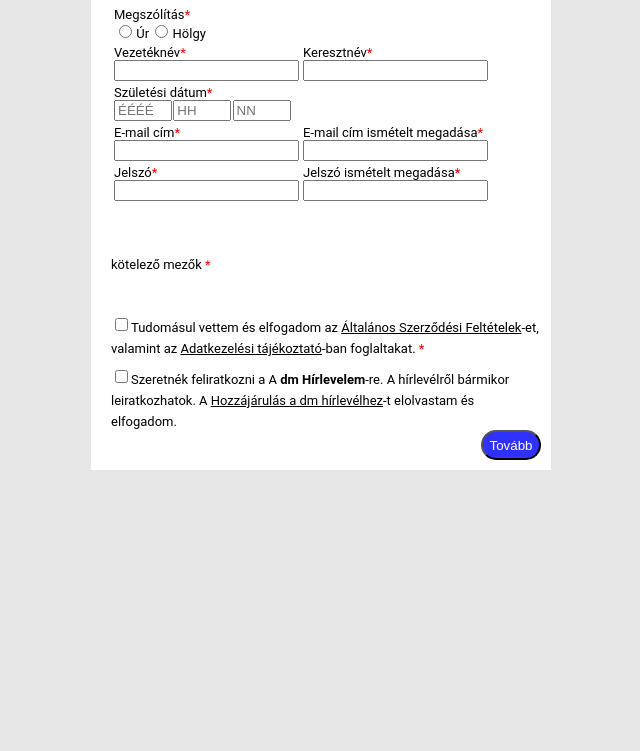
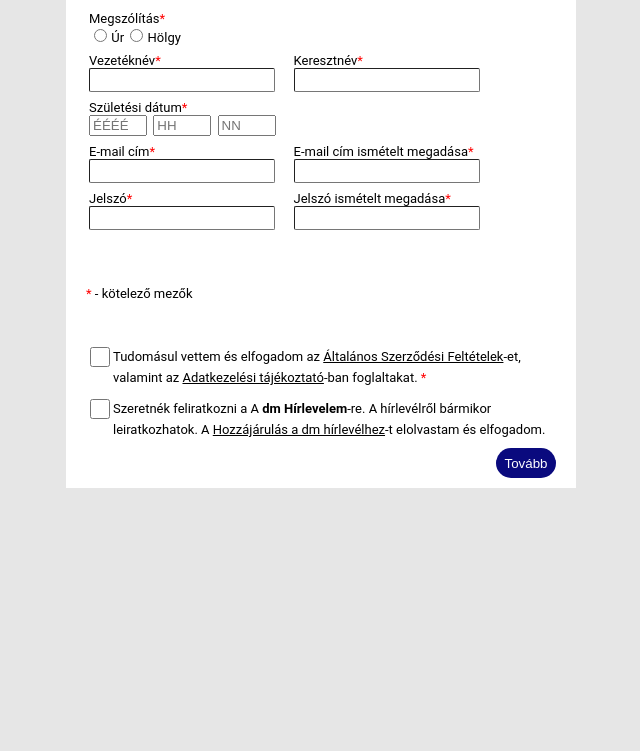
Before and after one commit to Csongoranevem/urlaphtml, a plain HTML site: page index.html in a window 1280 px wide. Shown: the part 49-800 px from the top of the page, without its empty margins (319-959 px from the left). Drawn offline with Linux system fonts and the light colour scheme.

Commit message:
befejezés

```diff
--- a/index.html
+++ b/index.html
@@ -16,10 +16,10 @@
                     <td>
                         <label for="mezo">Megszólítás<span>*</span></label>
                         <div class="mezo"></div>
-                        <input type="radio" name="" id="ur">
+                        <input type="radio" name="radiobtn" id="ur">
                         <label for="ur" class="megsz">Úr</label>
 
-                        <input type="radio" name="" id="holgy">
+                        <input type="radio" name="radiobtn" id="holgy">
                         <label for="holgy" class="megsz">Hölgy</label>
                     </td>
                 </tr>
@@ -67,7 +67,7 @@
 
             </table>
             <div>
-                <p>kötelező mezők <span>*</span></p>
+                <p><span>*</span> - kötelező mezők </p>
 
             </div>
             <div class="check">
--- a/style.css
+++ b/style.css
@@ -8,10 +8,10 @@ body{
 }
 
 .container{
-    width: 450px;
+    width: 500px;
     margin: 0 auto;
     background-color: rgb(255, 255, 255);
-    padding-bottom: 40px;
+    padding-bottom: 50px;
     padding-right: 10px;
 
 
@@ -26,6 +26,15 @@ table{
 
 input[name="mezo"]{
     display: block;
+    height: 20px;
+    width: 180px;
+    border-width: 1px;
+    border-radius: 2px;
+}
+
+td{
+    padding-top: 5px;
+    padding-right: 10px;
 }
 
 .cim{
@@ -43,6 +52,7 @@ span{
 
 input[type="number"]{
     width: 50px;
+    margin-right: 5px;
 }
 
 label{
@@ -56,8 +66,10 @@ a{
 
 input[type="checkbox"]{
 
-    size: 1000px;
+    height: 20px;
+    width: 20px;
     float: left;
+    border: 1px;
 
 }
 
@@ -66,15 +78,21 @@ input[type="checkbox"]{
     padding-top: 10px;
 }
 #tovabb{
-    background-color: rgb(49, 49, 255);
+    background-color: rgb(10, 10, 126);
     float: inline-end;
     border-radius: 40px;
     width: 60px;
     color: white;
     height: 30px;
+    border: none;
+    margin: 10px;
 }
 
 p{
     font-size: small;
     padding: 20px;
 }
+
+label [for="hirlevel"]{
+    text-align: justify;
+}
```
